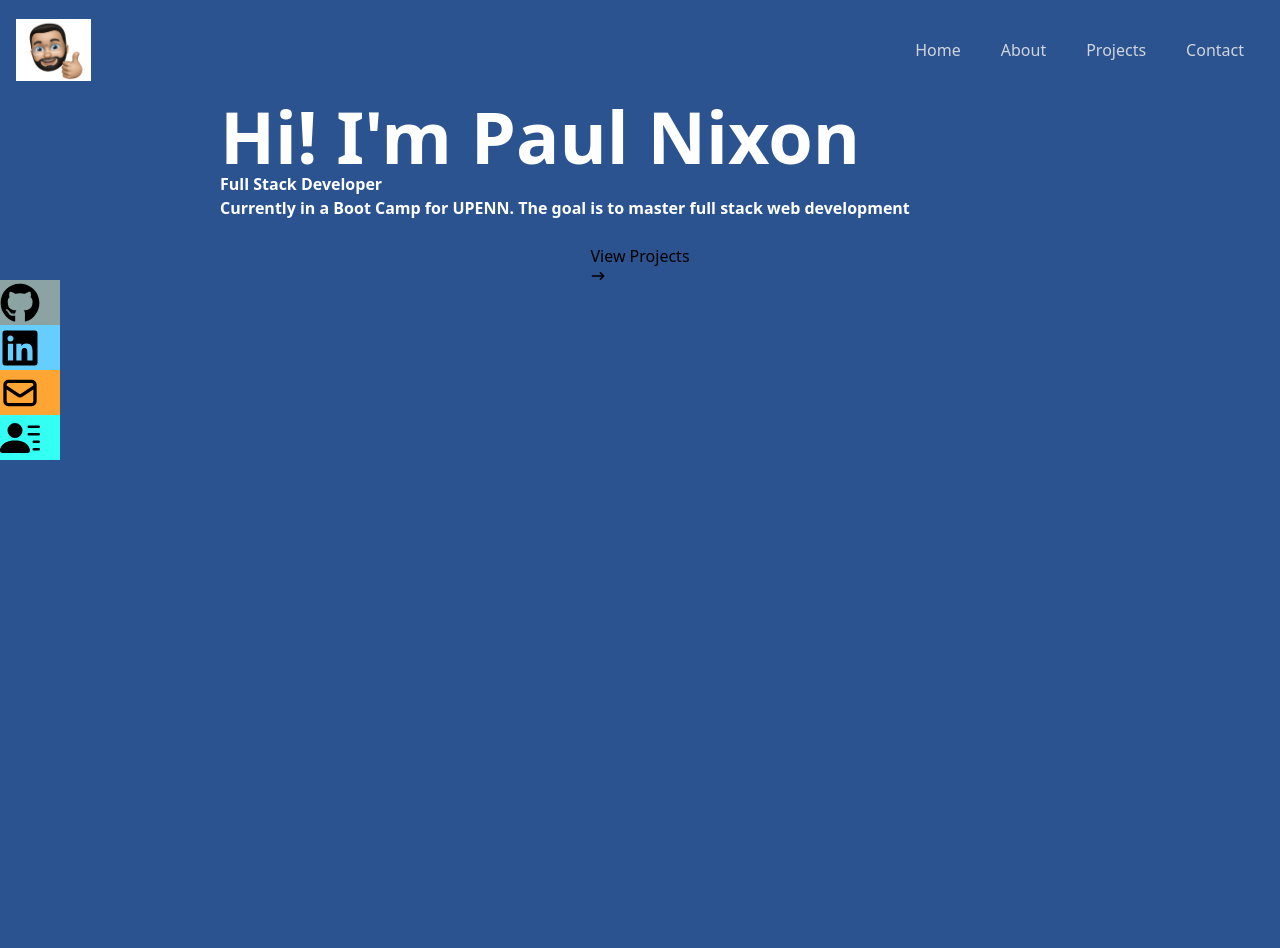
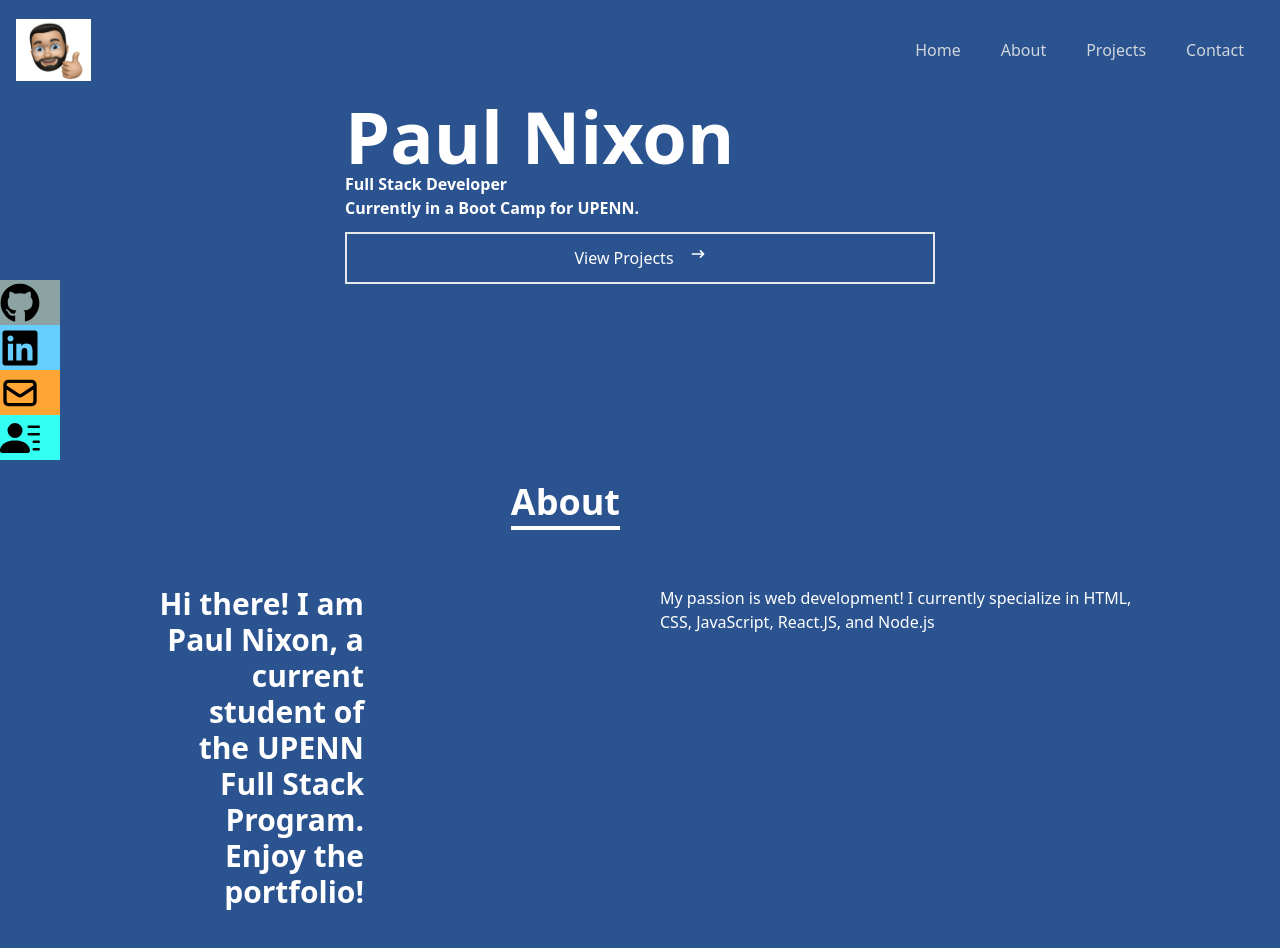
Before and after one commit to PaulNXN1/react_portfolio, a React (Create React App) app in the folder react_portfolio/: page / in a window 1280 px wide. Shown: the top 948 px of the page. Before the commit the page ends 800 px from the top, so only its background shows below. Built offline with nearby package versions, Linux system fonts and the light colour scheme.

Commit message:
About Page.jsx Updated

```diff
--- a/react_portfolio/src/App.js
+++ b/react_portfolio/src/App.js
@@ -1,11 +1,13 @@
 import Homepage from "./components/Homepage";
 import Navbar from "./components/Navbar";
+import About from "./components/About";
 
 function App() {
   return (
       <div>
         <Navbar />
         <Homepage />
+        <About />
 
       </div>
   );
--- /dev/null
+++ b/react_portfolio/src/components/About.jsx
@@ -0,0 +1,31 @@
+import React from 'react'
+
+const About = () => {
+    return (
+        <div name='about' className='w-full h-screen bg-[#2b5390] text-white'>
+            <div className='flex flex-col justify-center items-center w-full h-full'>
+
+                <div className='max-w-[1000px] w-full grid grid-cols-2 gap-10'>
+                    <div className='sm:text-right pb-6 pl-4'>
+                        <p className='text-4xl font-bold inline border-b-4 border-white'> About</p>
+                    </div>
+
+                    <div>  </div>
+
+                    <div className='max-w-[1000px] w-full grid sm:grid-cols-2 gap-8 px-4'>
+                        <div className='sm:text-right text-3xl font-bold'>
+                            <p>Hi there!  I am Paul Nixon, a current student of the UPENN Full Stack Program.  Enjoy the portfolio!</p>
+                        </div>
+
+                    </div>
+
+                    <div> My passion is web development! I currently specialize in HTML, CSS, JavaScript, React.JS, and Node.js </div>
+
+                </div>
+            </div>
+
+        </div>
+    )
+}
+
+export default About
--- a/react_portfolio/src/components/Homepage.jsx
+++ b/react_portfolio/src/components/Homepage.jsx
@@ -2,24 +2,24 @@ import React, {useEffect} from 'react'
 import {HiArrowNarrowRight} from 'react-icons/hi'
 
 const Homepage = () => {
-
-
 
   return (
     <div name='home' className=' bg-[#2b5390]'>
 
         {/* Main content */}
 
-        <div className='max-w-[1000px] mx-auto px-20 flex flex-col justify-center h-full'>
+        <div className='max-w-[750px] mx-auto px-20 flex flex-col justify-center h-full'>
 
-            <h1 className='text-white font-bold text-7xl sm:text-7xl'>Hi! I'm Paul Nixon</h1>
+            <h1 className='text-white font-bold text-7xl sm:text-7xl'>Paul Nixon</h1>
             <h2 className='text-white font-bold'>Full Stack Developer</h2>
-            <p className='text-white font-bold'>Currently in a Boot Camp for UPENN.  The goal is to master full stack web development</p>
-        </div>
-        <br></br>
+            <p className='text-white font-bold'>Currently in a Boot Camp for UPENN.</p>
+            <button className='text-white group border-2 px-1 py-3 my-3 flex justify-center hover:bg-[#8BB7CC] hover:border-black'> View Projects  <span className='group-hover:rotate-90 duration-8000'>
 
-        <div>
-            <button className='max-w-[1000px] mx-auto px-6 flex flex-col justify-center h-full'> View Projects <HiArrowNarrowRight/> </button>
+            <HiArrowNarrowRight className='ml-4'/>
+
+            </span>
+
+            </button>
         </div>
 
 
```
